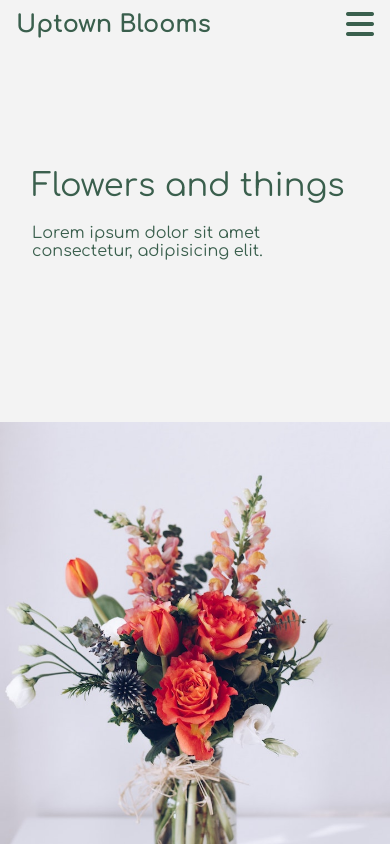
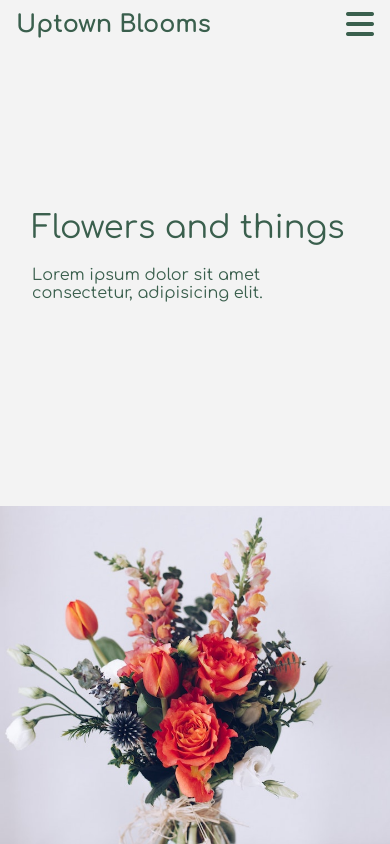
Before and after one commit to noworriesimhere/irene-vue-firebase, a Vue app: page / in a window 390 px wide. Built offline with nearby package versions, Linux system fonts and the light colour scheme.

Commit message:
fixed mobile picture size

```diff
--- a/src/components/BlogPost.vue
+++ b/src/components/BlogPost.vue
@@ -90,21 +90,23 @@ export default {
   }
 
   @media (max-width: 420px) {
+    height: 100%;
+    height: -webkit-fill-available;
     grid-template-columns: 1fr;
-    grid-template-rows: 50vh 50vh;
+    grid-template-rows: 60% 40%;
 
     .photo {
       transform: translate3d(var(--offset-initial), 0, 0);
       grid-row: 2/3;
       img {
         width: 100vw;
-        height: 50vh;
+        height: 100%;
       }
     }
 
     .text {
       grid-row: 1/2;
-      height: 50vh;
+      height: 100%;
       div {
         padding: 2rem;
       }
--- a/src/components/Navigation.vue
+++ b/src/components/Navigation.vue
@@ -182,7 +182,7 @@ header {
       justify-content: space-around;
       padding: 5em;
       width: 100vw;
-      height: 45vh;
+      height: 40%;
       background-color: var(--color-secondary);
       position: fixed;
       bottom: 0;
--- a/src/views/Home.vue
+++ b/src/views/Home.vue
@@ -68,6 +68,8 @@ export default {
   @media (max-width: 420px) {
     scroll-snap-type: x mandatory;
     width: 100vw;
+    height: 100%;
+    height: -webkit-fill-available;
     overflow-y: hidden;
     overflow-x: scroll;
     display: flex;
--- a/vue.config.js
+++ b/vue.config.js
@@ -1,5 +1,5 @@
-module.exports = {
-  devServer: {
-    host: '192.168.0.161'
-  }
-}
+// module.exports = {
+//   devServer: {
+//     host: '192.168.0.161'
+//   }
+// }
```
